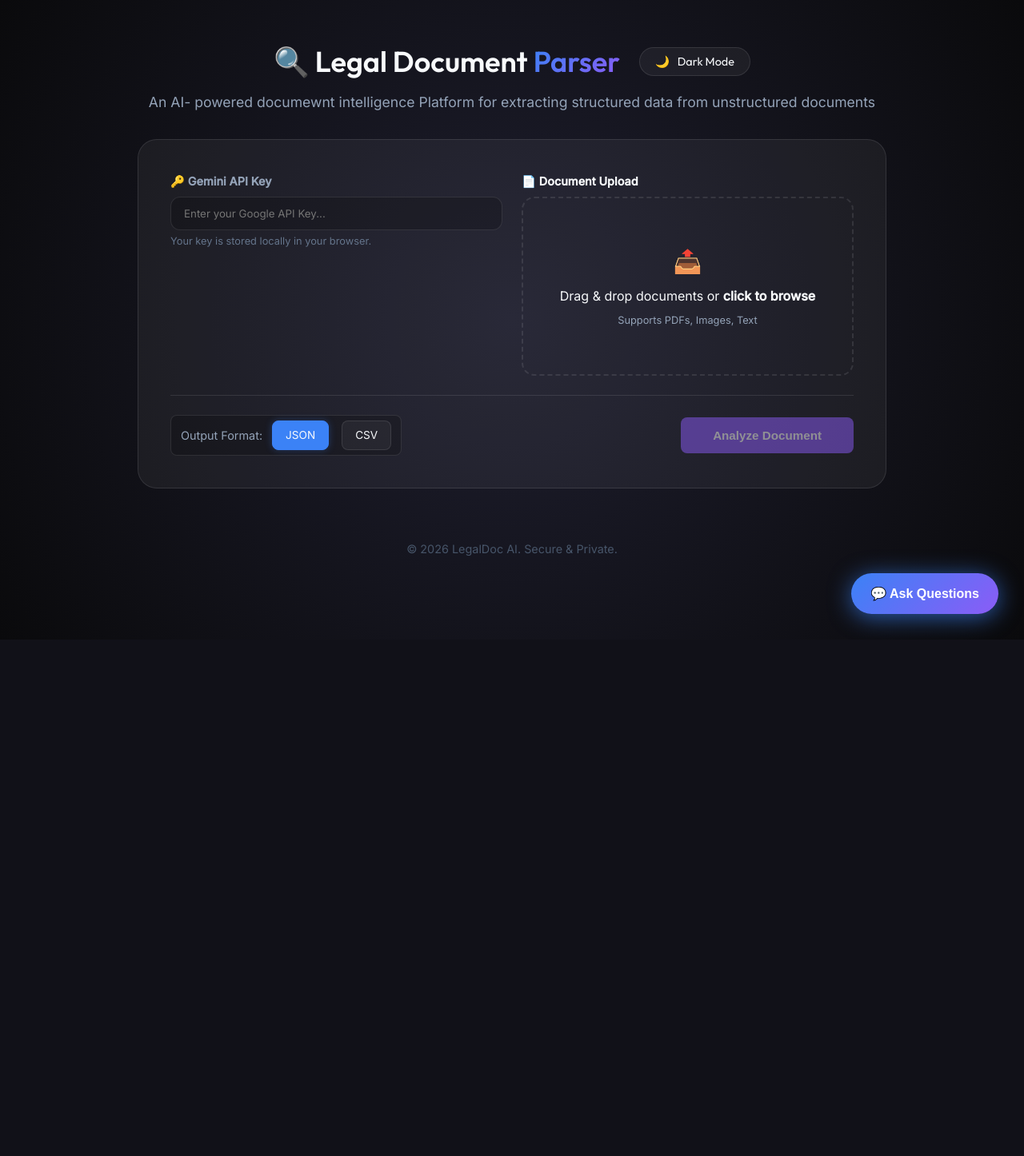
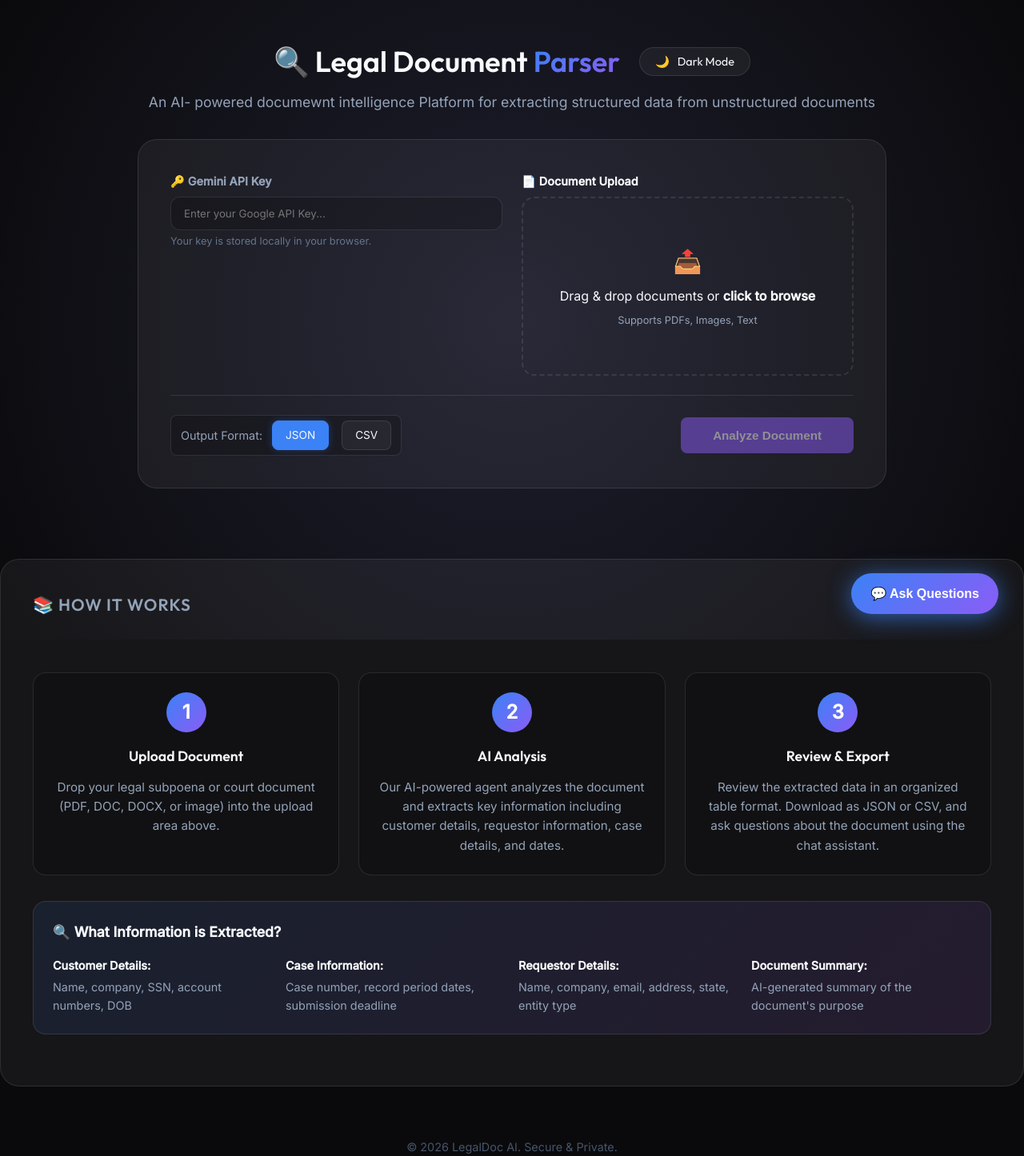
Before and after one commit to divijagv/legal-document-ai-parser, a Flask app: page / in a window 1280 px wide. Shown: the whole page at 80% size. Before the commit the page ends 788 px from the top, so only its background shows below. Run offline with Flask 3, Linux system fonts and the light colour scheme.

Commit message:
Updated UI

```diff
--- a/static/style.css
+++ b/static/style.css
@@ -355,6 +355,90 @@ input[type="password"]:focus {
     width: 0%;
     background: linear-gradient(90deg, var(--accent-blue), var(--accent-purple));
     transition: width 0.5s ease;
+}
+
+/* How It Works Section */
+.how-it-works-content {
+    padding: 1.5rem 0;
+}
+
+.steps-container {
+    display: grid;
+    grid-template-columns: repeat(auto-fit, minmax(250px, 1fr));
+    gap: 1.5rem;
+    margin-bottom: 2rem;
+}
+
+.step-card {
+    background: var(--input-bg);
+    border-radius: 1rem;
+    padding: 1.5rem;
+    text-align: center;
+    border: 1px solid var(--border-color);
+    transition: transform 0.3s ease, box-shadow 0.3s ease;
+}
+
+.step-card:hover {
+    transform: translateY(-5px);
+    box-shadow: 0 8px 20px rgba(59, 130, 246, 0.2);
+}
+
+.step-number {
+    width: 50px;
+    height: 50px;
+    border-radius: 50%;
+    background: linear-gradient(135deg, var(--accent-blue), var(--accent-purple));
+    color: white;
+    font-size: 1.5rem;
+    font-weight: 700;
+    display: flex;
+    align-items: center;
+    justify-content: center;
+    margin: 0 auto 1rem;
+}
+
+.step-card h3 {
+    color: var(--text-primary);
+    font-size: 1.1rem;
+    margin-bottom: 0.75rem;
+}
+
+.step-card p {
+    color: var(--text-secondary);
+    font-size: 0.95rem;
+    line-height: 1.6;
+    margin: 0;
+}
+
+.info-box {
+    background: linear-gradient(135deg, rgba(59, 130, 246, 0.1), rgba(168, 85, 247, 0.1));
+    border-radius: 1rem;
+    padding: 1.5rem;
+    border: 1px solid var(--border-color);
+}
+
+.info-box h4 {
+    color: var(--text-primary);
+    font-size: 1.1rem;
+    margin-bottom: 1rem;
+}
+
+.info-grid {
+    display: grid;
+    grid-template-columns: repeat(auto-fit, minmax(200px, 1fr));
+    gap: 1rem;
+}
+
+.info-item {
+    color: var(--text-secondary);
+    font-size: 0.9rem;
+    line-height: 1.6;
+}
+
+.info-item strong {
+    color: var(--text-primary);
+    display: block;
+    margin-bottom: 0.25rem;
 }
 
 /* Results Section */
--- a/templates/index.html
+++ b/templates/index.html
@@ -64,6 +64,54 @@
                         </div>
                     </div>
                     <button id="analyze-btn" class="btn-primary" disabled>Analyze Document</button>
+                </div>
+    </div>
+    </section>
+
+    <!-- How It Works Section -->
+    <section id="how-it-works" class="card">
+        <div class="card-header">
+            <h2>📚 How It Works</h2>
+        </div>
+        <div class="how-it-works-content">
+            <div class="steps-container">
+                <div class="step-card">
+                    <div class="step-number">1</div>
+                    <h3>Upload Document</h3>
+                    <p>Drop your legal subpoena or court document (PDF, DOC, DOCX, or image) into the upload area above.
+                    </p>
+                </div>
+                <div class="step-card">
+                    <div class="step-number">2</div>
+                    <h3>AI Analysis</h3>
+                    <p>Our AI-powered agent analyzes the document and extracts key information including customer
+                        details, requestor information, case details, and dates.</p>
+                </div>
+                <div class="step-card">
+                    <div class="step-number">3</div>
+                    <h3>Review & Export</h3>
+                    <p>Review the extracted data in an organized table format. Download as JSON or CSV, and ask
+                        questions about the document using the chat assistant.</p>
+                </div>
+            </div>
+
+            <div class="info-box">
+                <h4>🔍 What Information is Extracted?</h4>
+                <div class="info-grid">
+                    <div class="info-item">
+                        <strong>Customer Details:</strong> Name, company, SSN, account numbers, DOB
+                    </div>
+                    <div class="info-item">
+                        <strong>Case Information:</strong> Case number, record period dates, submission deadline
+                    </div>
+                    <div class="info-item">
+                        <strong>Requestor Details:</strong> Name, company, email, address, state, entity type
+                    </div>
+                    <div class="info-item">
+                        <strong>Document Summary:</strong> AI-generated summary of the document's purpose
+                    </div>
+                </div>
+            </div>
         </div>
     </section>
 
@@ -323,6 +371,7 @@
             elements.resultSection.classList.add('hidden');
             elements.chatSection.classList.add('hidden');
             elements.errorSection.classList.add('hidden');
+            document.getElementById('how-it-works').classList.add('hidden');
 
             try {
                 console.log('Starting analysis...');
```
Lines whose indentation alone changed are shown as unchanged.
